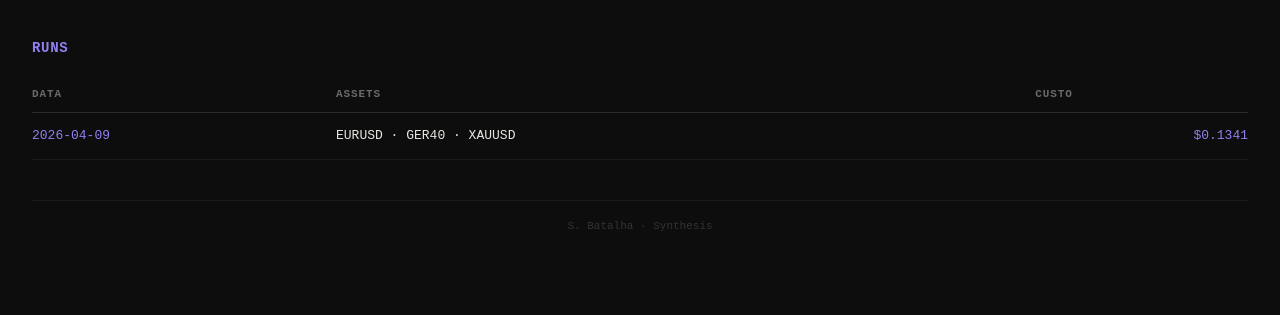
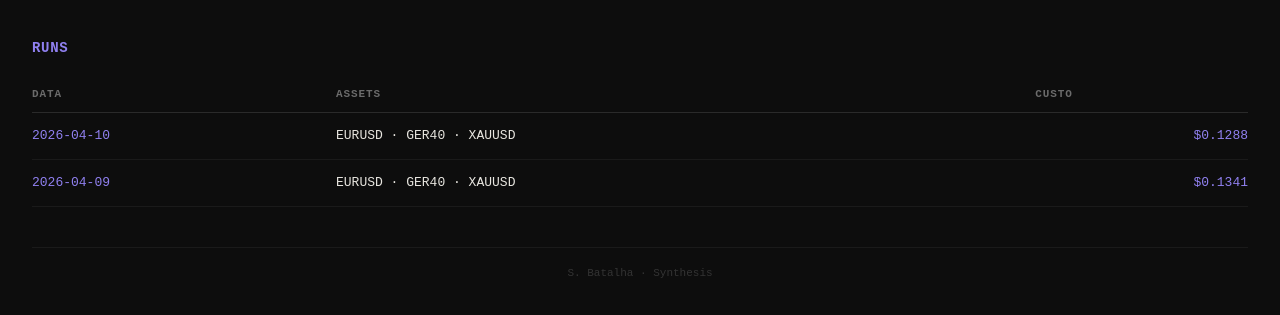
Before and after one commit to sergioB79/synthesis, a plain HTML site: page index.html in a window 1280 px wide. Shown: the part 95-410 px from the top of the page. Drawn offline with Linux system fonts and the light colour scheme.

Commit message:
Synthesis index.html

```diff
--- a/index.html
+++ b/index.html
@@ -25,6 +25,10 @@
 <table>
   <thead><tr><th>Data</th><th>Assets</th><th>Custo</th></tr></thead>
   <tbody><tr>
+            <td><a href="2026-04-10.html">2026-04-10</a></td>
+            <td>EURUSD · GER40 · XAUUSD</td>
+            <td style="color:#9080f0">$0.1288</td>
+        </tr><tr>
             <td><a href="2026-04-09.html">2026-04-09</a></td>
             <td>EURUSD · GER40 · XAUUSD</td>
             <td style="color:#9080f0">$0.1341</td>
```
